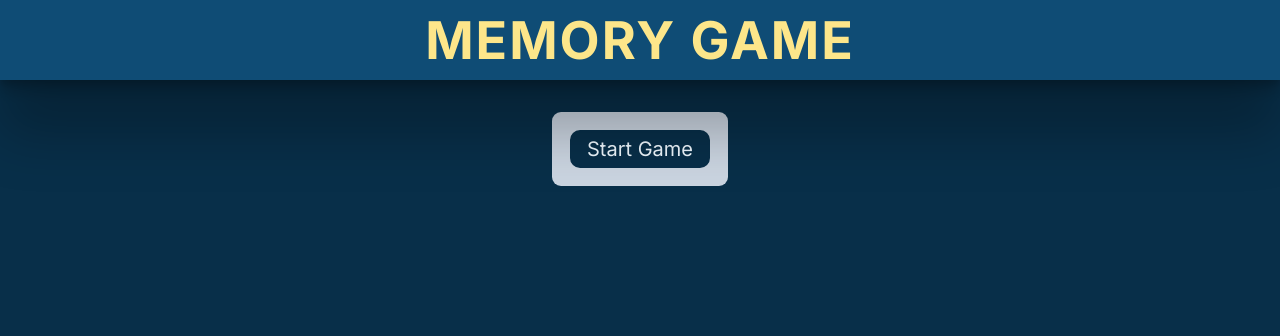
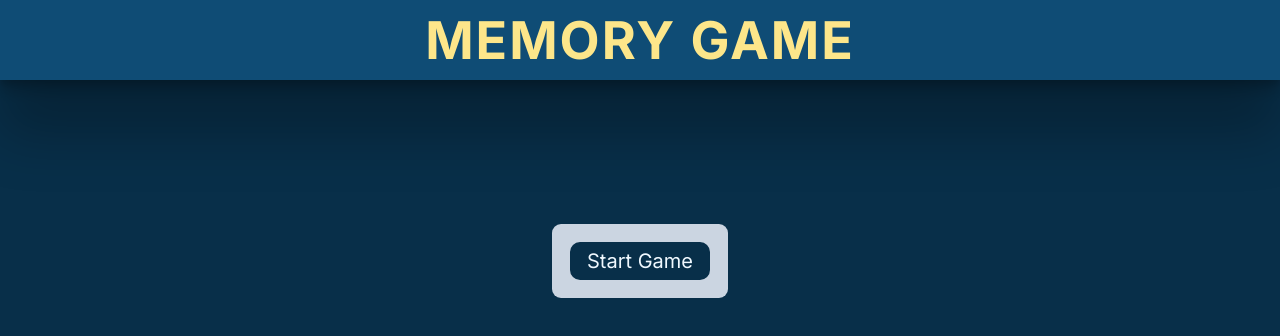
Before and after one commit to yy933/React-memory-game, a Next.js app: page / in a window 1280 px wide. Shown: the top 336 px of the page. Built offline with nearby package versions, Linux system fonts and the light colour scheme.

Commit message:
refactor: extract game status related logic into hooks/useGameLogic.ts

```diff
--- a/src/app/globals.css
+++ b/src/app/globals.css
@@ -45,6 +45,11 @@ main {
   padding: 2em 3em;
   border: 1px solid var(--dark-primary);
   box-shadow: 0 0 5px 2px var(--light-primary);
+}
+
+a{
+  text-decoration: none;
+  color: var(--light-primary);
 }
 
 /*===========================
@@ -112,8 +117,8 @@ Buttons
 
 .btn--text:hover,
 .btn--text:focus {
-  background-color: var(--light-primary);
-  color: var(--dark-primary);
+  background-color: var(--dark-secondary);
+  color: var(--light-primary);
   box-shadow: 0 0 5px 1px var(--dark-primary);
 }
 
--- a/src/components/ClientGame.tsx
+++ b/src/components/ClientGame.tsx
@@ -1,25 +1,8 @@
 "use client";
-
-import { useState } from "react";
 import Form from "./Form";
-import MemoryCard from "./MemoryCard";
+import { useGameLogic } from "@/hooks/useGameLogic";
 
 export default function ClientGame() {
-  const [isGameOn, setIsGameOn] = useState(false);
-
-  function startGame(e: React.MouseEvent<HTMLButtonElement>) {
-    e.preventDefault();
-    setIsGameOn(true);
-  }
-
-  function turnCard() {
-    console.log("Memory card clicked");
-  }
-
-  return (
-    <>
-      {!isGameOn && <Form handleSubmit={startGame} />}
-      {isGameOn && <MemoryCard handleClick={turnCard} />}
-    </>
-  );
+  const { isGameOn, startGame } = useGameLogic();
+  return <main>{!isGameOn && <Form handleSubmit={startGame} />}</main>;
 }
--- a/src/components/Form.tsx
+++ b/src/components/Form.tsx
@@ -1,11 +1,14 @@
 import React from "react";
 import RegularButton from "./RegularButton";
 import { FormProps } from "@/types";
+import Link from "next/link";
 
 export default function Form({ handleSubmit }: FormProps) {
   return (
     <form className="wrapper">
-      <RegularButton handleClick={handleSubmit}>Start Game</RegularButton>
+      <RegularButton handleClick={handleSubmit}>
+        <Link href="/game">Start Game</Link>
+      </RegularButton>
     </form>
   );
 }
--- a/src/components/Navbar.tsx
+++ b/src/components/Navbar.tsx
@@ -1,9 +1,12 @@
+import Link from 'next/link';
 export default function Navbar() {
-  return(
+  return (
     <header>
       <nav className="navbar">
-        <h1>Memory Game</h1>
+        <Link href="/">
+          <h1>Memory Game</h1>
+        </Link>
       </nav>
     </header>
-  )
+  );
 }
--- /dev/null
+++ b/src/hooks/useGameLogic.ts
@@ -0,0 +1,12 @@
+import { useState } from "react";
+
+export function useGameLogic() {
+  const [isGameOn, setIsGameOn] = useState(false);
+
+  function startGame(e: React.MouseEvent<HTMLButtonElement>) {
+    e.preventDefault();
+    setIsGameOn(true);
+  }
+
+  return { isGameOn, startGame };
+}
```
Also changed, not shown: src/app/game/page.tsx (+9 -2 lines).
